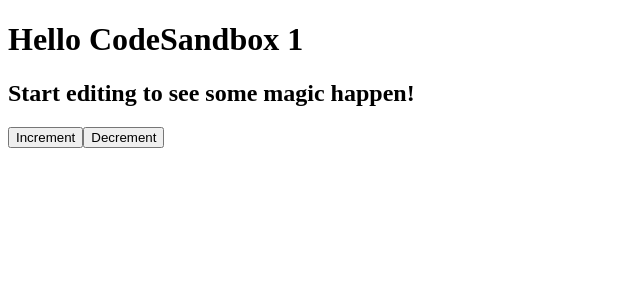
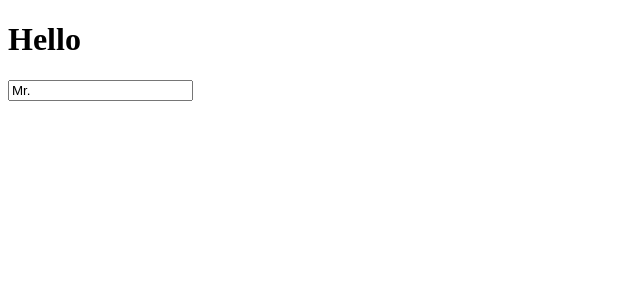
Before and after one commit to kaminion/react-hook, a React (Create React App) app: page / in a window 1280 px wide. Shown: the top 300 px of the page, without its empty margins (0-640 px from the left). Built offline with nearby package versions, Linux system fonts and the light colour scheme.

Commit message:
useInput 완성

```diff
--- /dev/null
+++ b/src/3.Nooks/N1-2.js
@@ -0,0 +1,41 @@
+import React, { useState } from 'react';
+import ReactDOM from 'react-dom';
+
+// hook과 class component의 차이점을 알아보자
+
+const useInput = (initialValue, validator) =>
+{
+    const [value, setValue] = useState(initialValue);
+    const onChange = event =>
+    {
+        const {target : {value}} = event;
+        let willUpdate = true;
+
+        // validator의 타입이 function 일 경우
+        if(typeof validator === "function"){
+            willUpdate = validator(value);
+        }
+
+        if(willUpdate){
+            setValue(value);
+        }
+
+    }
+    return {value, onChange};
+}
+
+const UseInputComp = ()=>
+{
+    const maxLen = value => value.length <= 10 ;
+    const name = useInput("Mr.", maxLen);
+
+    return(
+        <div className="App">
+            <h1>Hello</h1>
+            {/* value={name.value}  속성값 가능 */}
+            <input placeholder="Name" {...name} />
+        </div>
+    )
+}
+
+export default UseInputComp;
--- a/src/App.js
+++ b/src/App.js
@@ -4,10 +4,11 @@
 
 // #1 USE State
 import Introduction from './3.Nooks/N1-1';
+import UseInputComp from './3.Nooks/N1-2';
 
 function App() {
   return (
-    <Introduction/>
+    <UseInputComp/>
     );
 }
 
```
